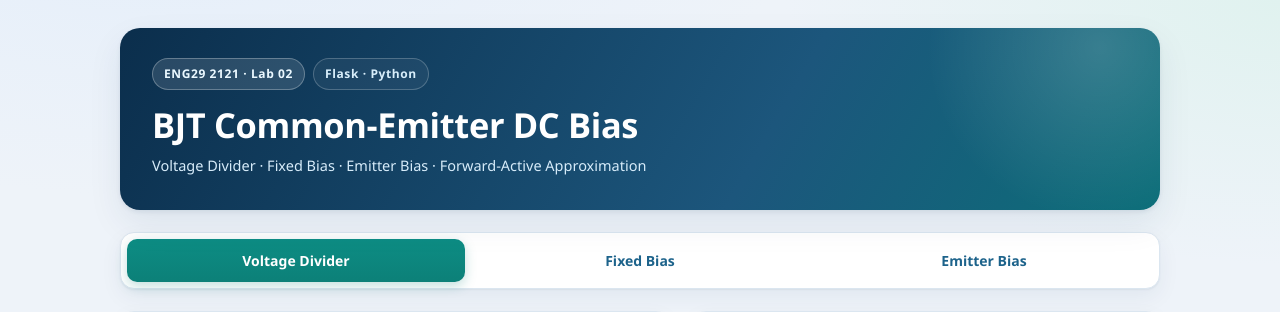
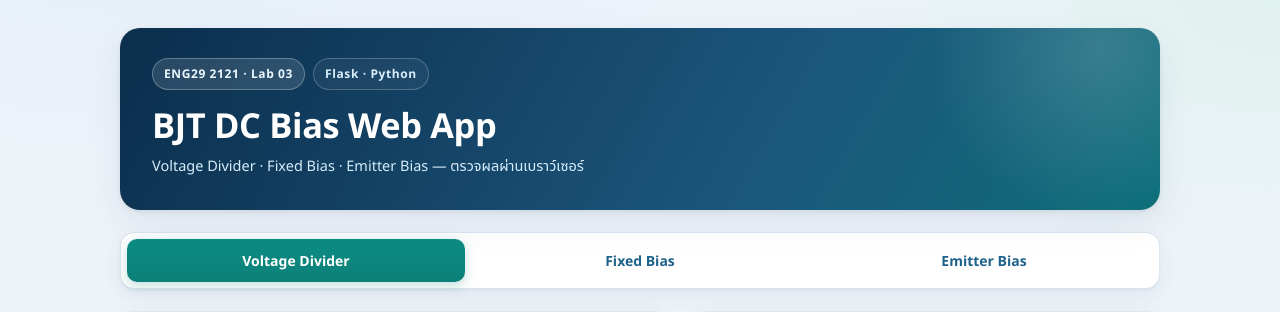
Before and after one commit to Chanchairkorn-bit/BJT-DC-Bias-Web-App, a Flask app: page / in a window 1280 px wide. Shown: the top 312 px of the page. Run offline with Flask 3, Linux system fonts and the light colour scheme.

Commit message:
Rename the app for Lab 03: BJT DC Bias Web App
Align the page title, header badge, subtitle, README and docs with the Lab 03 handout name. Add an HTTP test that the new title is rendered (46 tests pass).

```diff
--- a/app.py
+++ b/app.py
@@ -1,4 +1,4 @@
-"""Flask web application for the BJT DC Bias lab (ENG29 2121 Lab 02).
+"""Flask web application for the BJT DC Bias lab (ENG29 2121 Lab 03).
 
 Supports three bias topologies: voltage divider, fixed bias and emitter
 bias. Every resistor input has its own unit selector (ohm, kOhm, MOhm),
--- a/templates/index.html
+++ b/templates/index.html
@@ -3,18 +3,18 @@
 <head>
   <meta charset="utf-8">
   <meta name="viewport" content="width=device-width, initial-scale=1">
-  <title>BJT DC Bias Calculator · ENG29 2121 Lab 02</title>
+  <title>ENG29 2121 · Lab 03 — BJT DC Bias Web App</title>
   <link rel="stylesheet" href="{{ url_for('static', filename='style.css') }}">
 </head>
 <body>
   <div class="app">
     <header class="hero">
       <div class="hero-badges">
-        <span class="badge">ENG29 2121 · Lab 02</span>
+        <span class="badge">ENG29 2121 · Lab 03</span>
         <span class="badge badge-ghost">Flask · Python</span>
       </div>
-      <h1>BJT Common-Emitter DC Bias</h1>
-      <p class="subtitle">Voltage Divider · Fixed Bias · Emitter Bias · Forward-Active Approximation</p>
+      <h1>BJT DC Bias Web App</h1>
+      <p class="subtitle">Voltage Divider · Fixed Bias · Emitter Bias — ตรวจผลผ่านเบราว์เซอร์</p>
     </header>
 
     <nav class="bias-tabs" aria-label="เลือกชนิดไบอัส">
```
Also changed, not shown: AGENTS.md (+1 -1 lines), docs/design-note.md (+1 -1 lines), docs/reflection.md (+1 -1 lines), docs/validation.md (+1 -1 lines), tests/test_web.py (+2 -0 lines), README.md.
